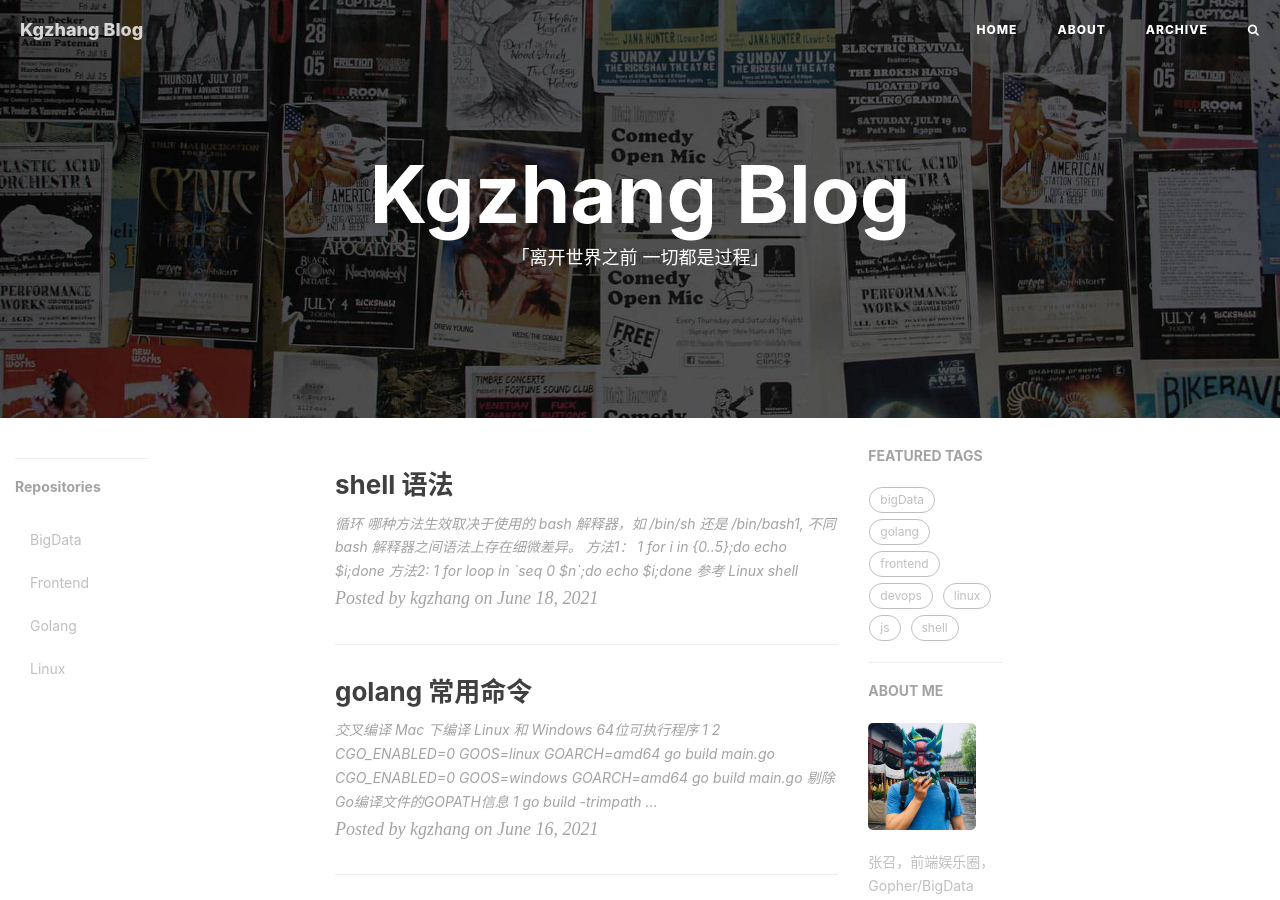
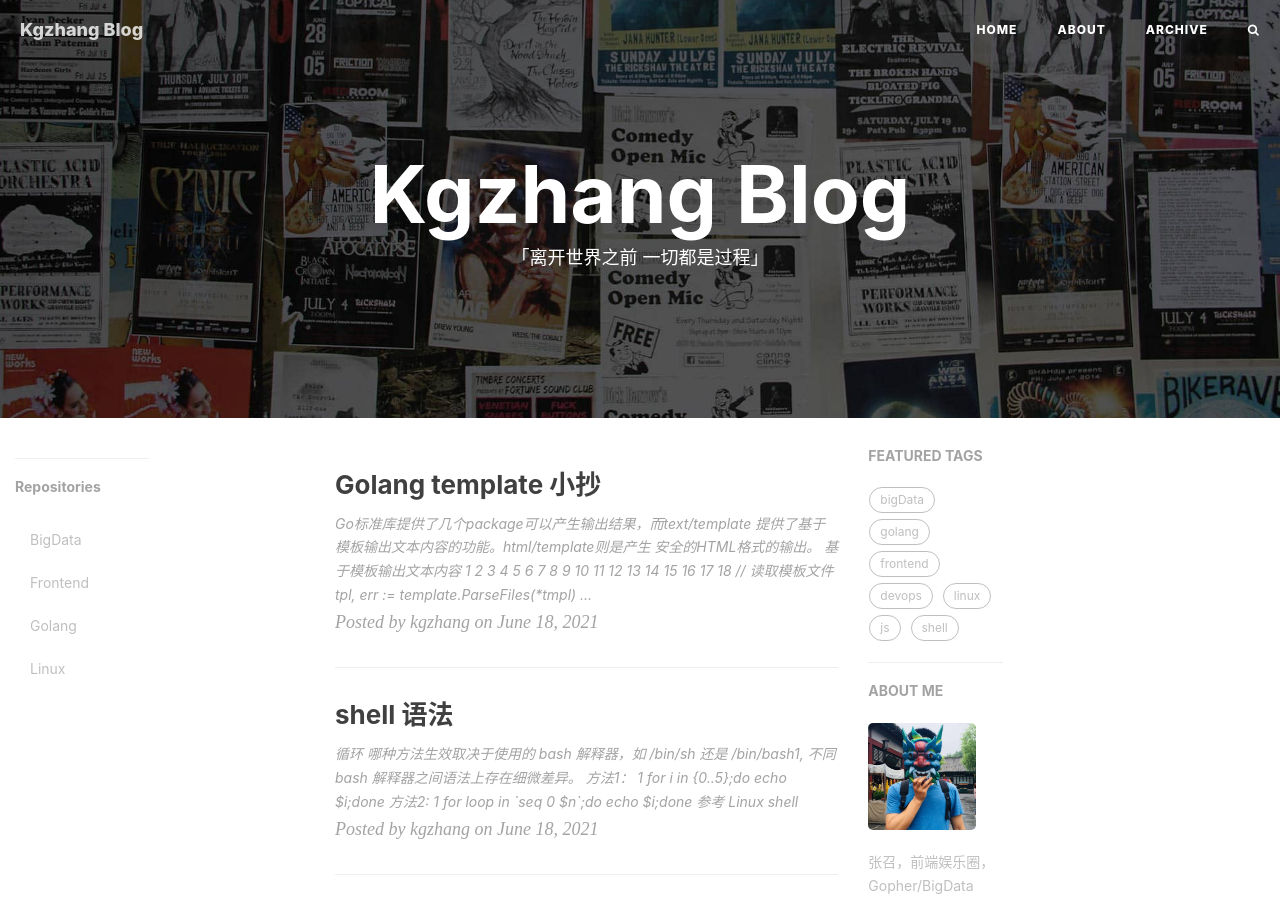
Before and after one commit to kougazhang/oom, a Jekyll site: the page built from index.html, in a window 1280 px wide and 900 px high. Built offline with Jekyll 4.4.1, drawn with Linux system fonts in a browser that asks for light colours; nearby versions of some CDN libraries; the list of posts is cut into pages by our own code; comment, search, counter and statistics services are not loaded; some of the changed text lies outside the part shown.

Commit message:
add post golang template

````diff
--- /dev/null
+++ b/_posts/2021-06-18-go-template.md
@@ -0,0 +1,54 @@
+---
+layout:     post
+title:      "Golang template 小抄"
+subtitle:   ""
+date:       2021-06-18 11:11:00
+author:     "kgzhang"
+catalog: false
+header-style: text
+tags:
+  - golang
+---
+
+Go标准库提供了几个package可以产生输出结果，而text/template 提供了基于模板输出文本内容的功能。html/template则是产生 安全的HTML格式的输出。
+
+## 基于模板输出文本内容
+
+```go
+// 读取模板文件
+tpl, err := template.ParseFiles(*tmpl)
+if err != nil {
+  panic(err)
+}
+
+// 创建文件
+file, err := os.Create(joinPath(*outputDir, fmt.Sprintf("%s.yaml", node)))
+if err != nil {
+  panic(err)
+}
+
+// 渲染模板输出到文件
+err = tpl.Execute(file, config)
+if err != nil {
+  panic(err)
+}
+file.Close()
+```
+
+模板文件
+> 注意：变量前需要加 1 个点。
+```
+[program:{{ .Program }}]
+environment = HOME=/home/swarm
+command = /home/swarm/bee start --config /home/swarm/assets/{{ .Program }}.yaml
+autostart = true
+autorestart = true
+priority=100
+startsecs = 3
+stdout_logfile =  /var/log/{{ .Program }}.log
+stderr_logfile = /var/log/{{ .Program }}_err.log
+```
+
+
+## 参考
++ [[译]Golang template 小抄](https://colobu.com/2019/11/05/Golang-Templates-Cheatsheet/#%E8%A7%A3%E6%9E%90%E5%92%8C%E5%88%9B%E5%BB%BA%E6%A8%A1%E6%9D%BF)
````
Also changed, not shown: _posts/2021-05-29-linux-command.md (+4 -0 lines).
